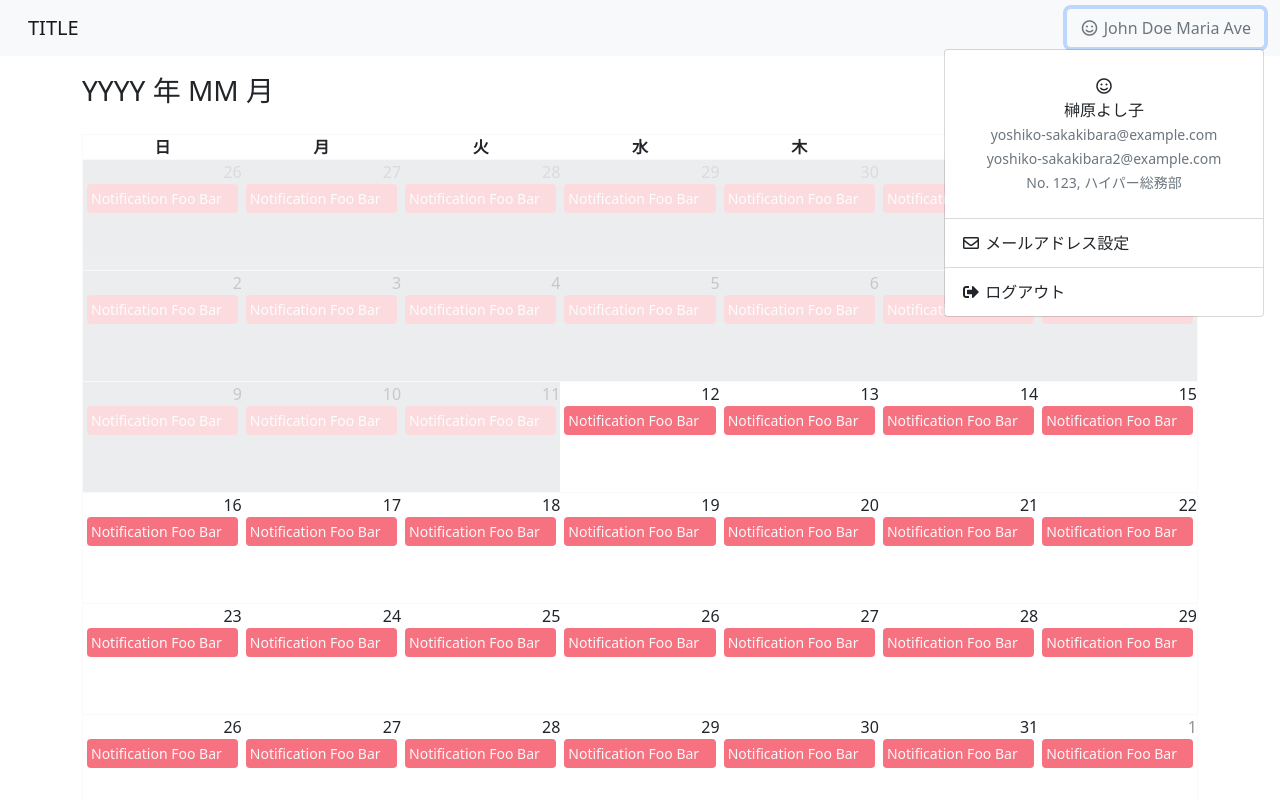
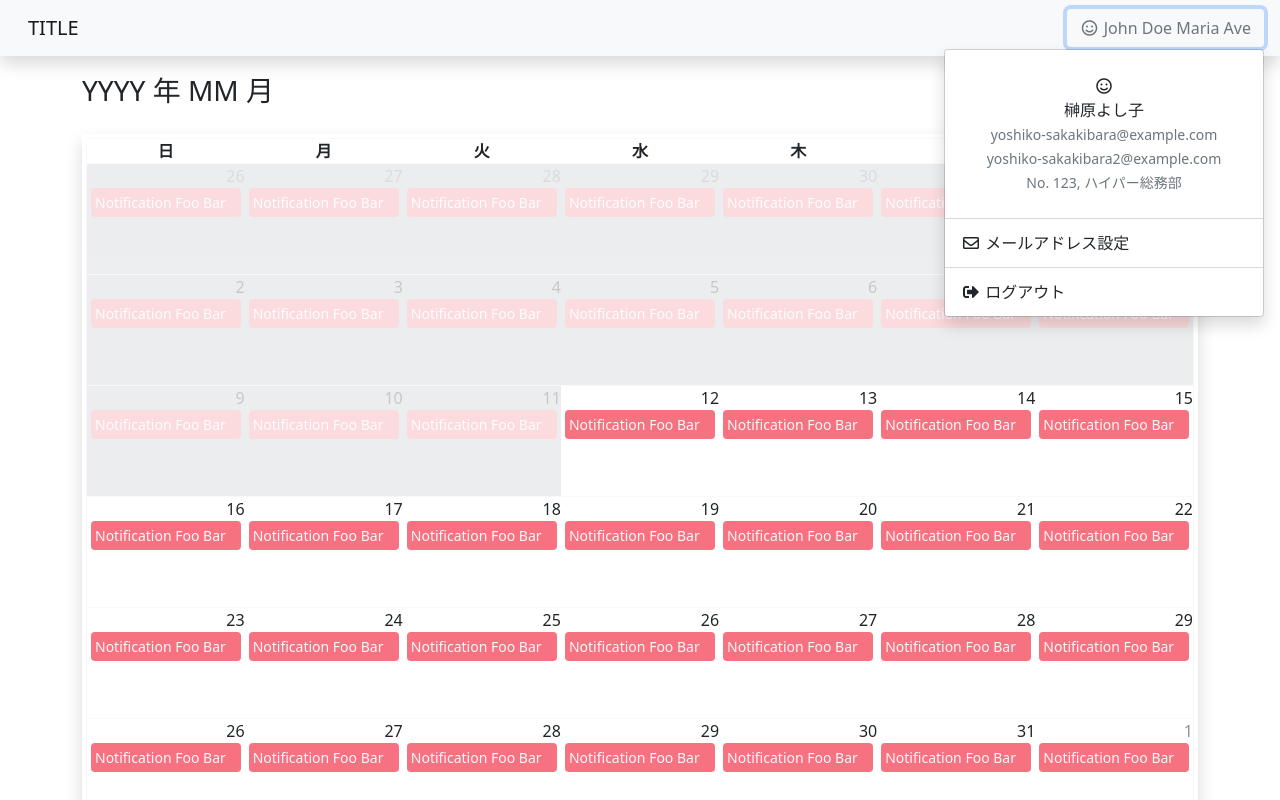
Before and after one commit to yuu-eguci/bootstrap-5.1-study, a plain HTML site: page index.html in a window 1280 px wide. Both pictures are taken after a click on the button "John Doe Maria Ave". Shown: the top 800 px of the page. Drawn offline with nearby package versions, Linux system fonts and the light colour scheme.

Commit message:
🤡 shadow

```diff
--- a/index.html
+++ b/index.html
@@ -82,7 +82,7 @@
   </head>
   <body>
     <!-- Fixed navbar -->
-    <nav class="navbar navbar-expand navbar-light fixed-top bg-light px-3">
+    <nav class="shadow navbar navbar-expand navbar-light fixed-top bg-light px-3">
       <!-- Page title -->
       <div class="container-fluid">
         <a class="navbar-brand" href="./index.html">TITLE</a>
@@ -103,7 +103,7 @@
               <i class="far fa-smile fa-fw"></i>
               John Doe Maria Ave
             </button>
-            <div class="dropdown-menu dropdown-menu-end">
+            <div class="shadow dropdown-menu dropdown-menu-end">
               <div class="card text-center border-0">
                 <div class="card-body">
                   <div class="card-text"><i class="far fa-smile fa-fw"></i></div>
@@ -147,7 +147,8 @@
         </div>
       </div>
 
-      <table class="table mt-4" style="table-layout: fixed;">
+      <div class=" mt-4 p-1 shadow">
+        <table class="table" style="table-layout: fixed;">
           <thead style="border: #f9f9f9 1px solid;">
             <tr class="text-center">
               <th style="width: 14.3%; padding: 0;">
@@ -730,6 +731,7 @@
             </tr>
           </tbody>
         </table>
+      </div>
     </main>
 
     <footer class="py-3 my-4">
```
Also changed, not shown: application.html (+3 -3 lines). Lines whose indentation alone changed are shown as unchanged.
